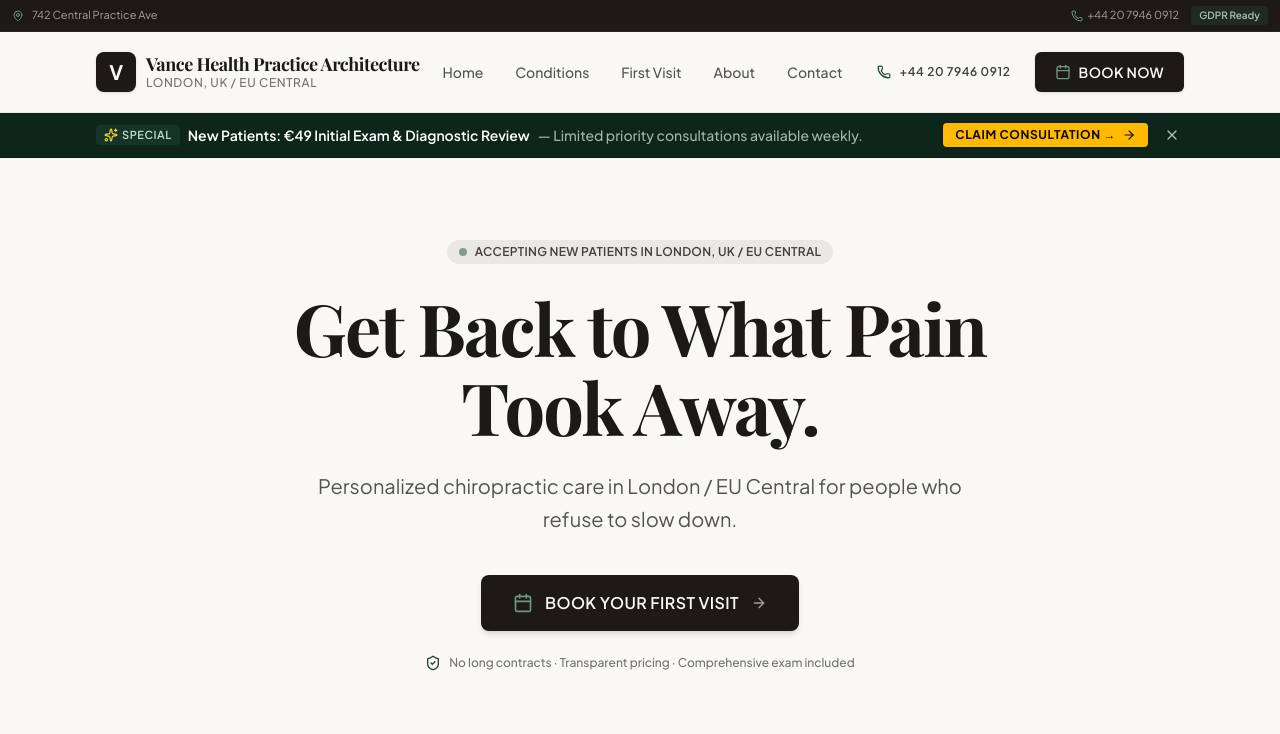
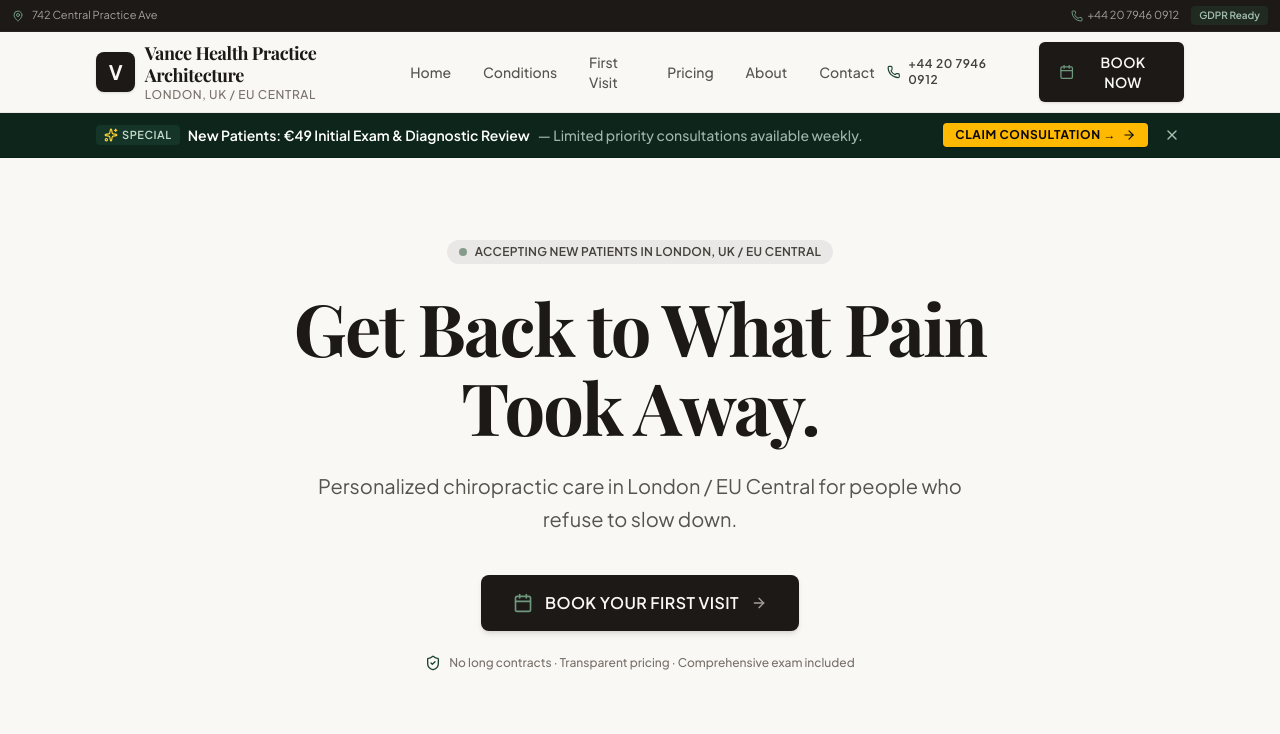
Before and after one commit to drealslick/Chiropractor-web-demo, a React (Vite) app: page / in a window 1280 px wide. Shown: the top 734 px of the page. Built offline with nearby package versions, Linux system fonts and the light colour scheme; no server answers; the database is empty; a web font is replaced by a local one.

Commit message:
Update Navbar.tsx

```diff
--- a/src/components/Navbar.tsx
+++ b/src/components/Navbar.tsx
@@ -56,6 +56,7 @@ export const Navbar: React.FC<NavbarProps> = ({ onBookClick }) => {
           <Link to="/" className="hover:text-stone-900 transition-colors">Home</Link>
           <Link to="/conditions" className="hover:text-stone-900 transition-colors">Conditions</Link>
           <Link to="/first-visit" className="hover:text-stone-900 transition-colors">First Visit</Link>
+          <Link to="/pricing" className="hover:text-stone-900 transition-colors">Pricing</Link>
           <Link to="/about" className="hover:text-stone-900 transition-colors">About</Link>
           <Link to="/contact" className="hover:text-stone-900 transition-colors">Contact</Link>
         </nav>
@@ -116,6 +117,13 @@ export const Navbar: React.FC<NavbarProps> = ({ onBookClick }) => {
             First Visit Guide
           </Link>
           <Link
+            to="/pricing"
+            onClick={() => setMobileMenuOpen(false)}
+            className="block py-2 px-3 text-base font-medium text-stone-800 hover:bg-stone-200/60 rounded-md transition"
+          >
+            Pricing
+          </Link>
+          <Link
             to="/about"
             onClick={() => setMobileMenuOpen(false)}
             className="block py-2 px-3 text-base font-medium text-stone-800 hover:bg-stone-200/60 rounded-md transition"
```
